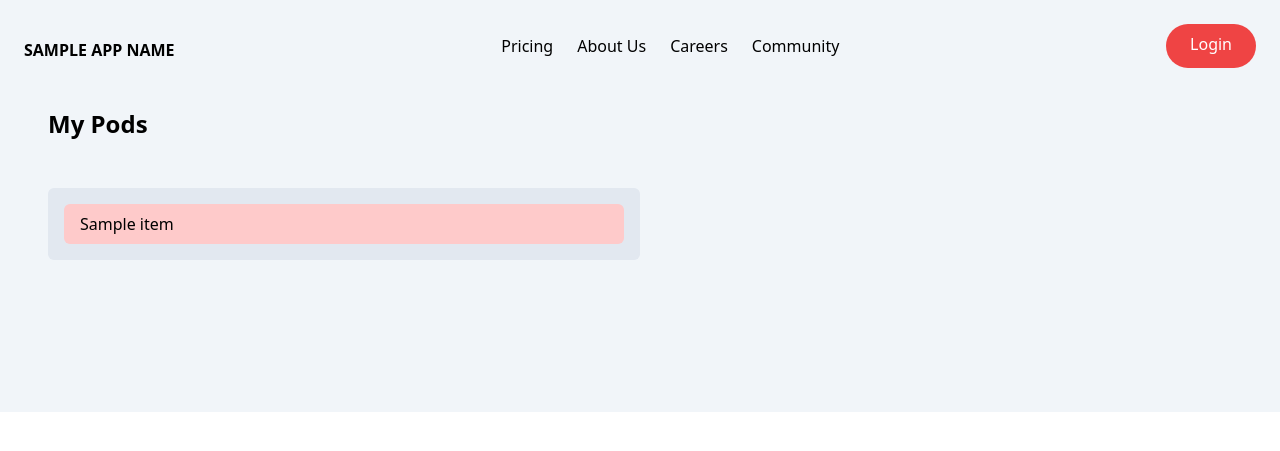
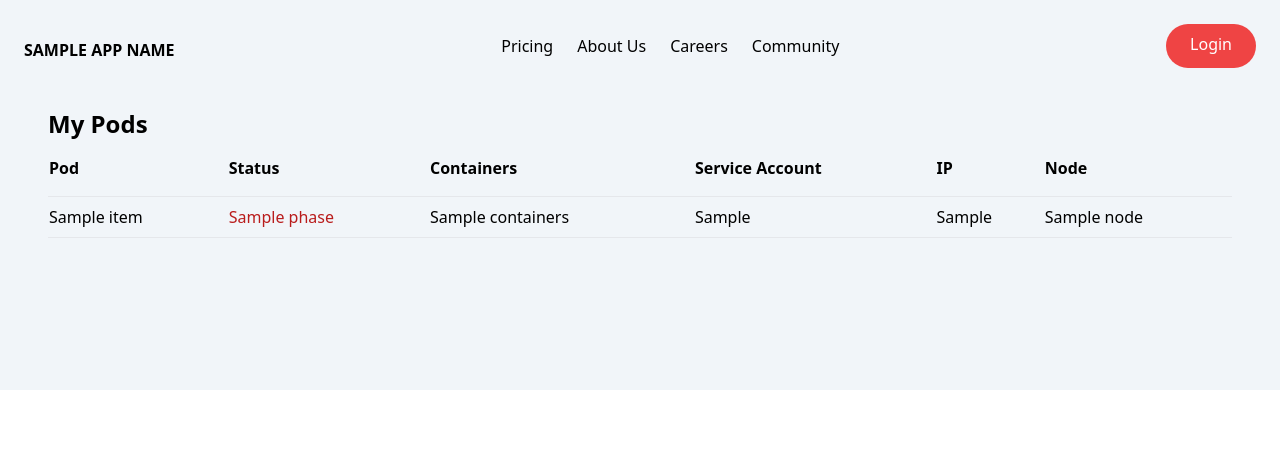
Before and after one commit to robsoncloud/ckad, a Flask app: template 08-service-accounts/dashboard/templates/index.html in a window 1280 px wide. Shown: the top 451 px of the page. Run offline with Flask 3, Linux system fonts and the light colour scheme; the template is opened without the code that fills it: most values are stand-ins (such as "Sample title", 1, 10 or a date in 2020); parts of the project's set-up code (start-up, migrations or seed data) failed here and were passed over.

Commit message:
last changes

```diff
--- a/08-service-accounts/dashboard/app.py
+++ b/08-service-accounts/dashboard/app.py
@@ -35,7 +35,11 @@ def main():
         for item in result_data['items']:
             name = item['metadata']['name']
             phase = item['status']['phase']
-            items.append({'name': name, 'phase': phase})
+            ip = item['status']['podIP']
+            sa = item['spec']['serviceAccountName']
+            node = item['spec']['nodeName']
+            containers = item['spec']['containers']
+            items.append({'name': name, 'phase': phase, 'ip': ip, 'sa': sa, 'node': node, 'containers': len(containers)})
 
         # for key, value in result_data.items():
         #  print(value.item)
--- a/08-service-accounts/dashboard/static/dist/css/output.css
+++ b/08-service-accounts/dashboard/static/dist/css/output.css
@@ -653,12 +725,68 @@ video {
   max-height: min-content;
 }
 
+.min-w-full {
+  min-width: 100%;
+}
+
 .max-w-md {
   max-width: 28rem;
 }
 
+.max-w-full {
+  max-width: 100%;
+}
+
 .flex-1 {
   flex: 1 1 0%;
+}
+
+.table-auto {
+  table-layout: auto;
+}
+
+.table-fixed {
+  table-layout: fixed;
+}
+
+.border-separate {
+  border-collapse: separate;
+}
+
+.border-spacing-3 {
+  --tw-border-spacing-x: 0.75rem;
+  --tw-border-spacing-y: 0.75rem;
+  border-spacing: var(--tw-border-spacing-x) var(--tw-border-spacing-y);
+}
+
+.border-spacing-px {
+  --tw-border-spacing-x: 1px;
+  --tw-border-spacing-y: 1px;
+  border-spacing: var(--tw-border-spacing-x) var(--tw-border-spacing-y);
+}
+
+.border-spacing-4 {
+  --tw-border-spacing-x: 1rem;
+  --tw-border-spacing-y: 1rem;
+  border-spacing: var(--tw-border-spacing-x) var(--tw-border-spacing-y);
+}
+
+.border-spacing-2 {
+  --tw-border-spacing-x: 0.5rem;
+  --tw-border-spacing-y: 0.5rem;
+  border-spacing: var(--tw-border-spacing-x) var(--tw-border-spacing-y);
+}
+
+.border-spacing-10 {
+  --tw-border-spacing-x: 2.5rem;
+  --tw-border-spacing-y: 2.5rem;
+  border-spacing: var(--tw-border-spacing-x) var(--tw-border-spacing-y);
+}
+
+.border-spacing-1 {
+  --tw-border-spacing-x: 0.25rem;
+  --tw-border-spacing-y: 0.25rem;
+  border-spacing: var(--tw-border-spacing-x) var(--tw-border-spacing-y);
 }
 
 .scale-50 {
@@ -733,6 +861,10 @@ video {
   margin-bottom: calc(1.5rem * var(--tw-space-y-reverse));
 }
 
+.whitespace-nowrap {
+  white-space: nowrap;
+}
+
 .rounded-full {
   border-radius: 9999px;
 }
@@ -743,6 +875,48 @@ video {
 
 .rounded-sm {
   border-radius: 0.125rem;
+}
+
+.border-2 {
+  border-width: 2px;
+}
+
+.border {
+  border-width: 1px;
+}
+
+.border-b {
+  border-bottom-width: 1px;
+}
+
+.border-blue-200 {
+  --tw-border-opacity: 1;
+  border-color: rgb(191 219 254 / var(--tw-border-opacity));
+}
+
+.border-black {
+  --tw-border-opacity: 1;
+  border-color: rgb(0 0 0 / var(--tw-border-opacity));
+}
+
+.border-gray-600 {
+  --tw-border-opacity: 1;
+  border-color: rgb(75 85 99 / var(--tw-border-opacity));
+}
+
+.border-gray-200 {
+  --tw-border-opacity: 1;
+  border-color: rgb(229 231 235 / var(--tw-border-opacity));
+}
+
+.border-gray-400 {
+  --tw-border-opacity: 1;
+  border-color: rgb(156 163 175 / var(--tw-border-opacity));
+}
+
+.border-slate-400 {
+  --tw-border-opacity: 1;
+  border-color: rgb(148 163 184 / var(--tw-border-opacity));
 }
 
 .bg-slate-100 {
@@ -841,8 +1037,31 @@ video {
   padding-right: 0.75rem;
 }
 
+.py-1 {
+  padding-top: 0.25rem;
+  padding-bottom: 0.25rem;
+}
+
+.py-\[10x\] {
+  padding-top: 10x;
+  padding-bottom: 10x;
+}
+
+.py-\[2px\] {
+  padding-top: 2px;
+  padding-bottom: 2px;
+}
+
 .pt-2 {
   padding-top: 0.5rem;
+}
+
+.pb-2 {
+  padding-bottom: 0.5rem;
+}
+
+.text-left {
+  text-align: left;
 }
 
 .text-center {
@@ -869,8 +1088,21 @@ video {
   line-height: 1.75rem;
 }
 
+.text-xs {
+  font-size: 0.75rem;
+  line-height: 1rem;
+}
+
 .font-bold {
   font-weight: 700;
+}
+
+.font-medium {
+  font-weight: 500;
+}
+
+.font-light {
+  font-weight: 300;
 }
 
 .uppercase {
@@ -963,6 +1217,10 @@ video {
 
   .md\:w-1\/2 {
     width: 50%;
+  }
+
+  .md\:w-full {
+    width: 100%;
   }
 
   .md\:flex-row {
--- a/08-service-accounts/dashboard/templates/index.html
+++ b/08-service-accounts/dashboard/templates/index.html
@@ -39,28 +39,52 @@
             <div
                 class="container max-h-max  flex flex-col-reverse md:flex-row items-center px-6 mx-auto mt-10 space-y-0 md:space-y-0">
                 <!-- Left Item -->
-                <div class="flex flex-col mb-32 space-y-12 md:w-1/2 max-h-max  ">
-                    <h1 class="max-w-md text-xl font-bold text-center md:text-2xl md:text-left">
+                <div class="flex flex-col mb-32 md:w-full max-h-max  ">
+                    <h1 class="max-w-full text-xl font-bold text-center md:text-2xl md:text-left ">
                         My Pods
                     </h1>
-                    <ul class="bg-slate-200 py-4 px-4 rounded-md space-y-3">
+
+
+                    <table class="min-w-full text-left font-light border-spacing-1">
+                        <thead class="border-b font-medium dark:border-neutral-500">
+                            <tr>
+                                <th class="py-4 ">Pod</th>
+                                <th class="py-4 ">Status</th>
+                                <th class="py-4 ">Containers</th>
+                                <th class="py-4 ">Service Account</th>
+                                <th class="py-4 ">IP</th>
+                                <th class="py-4 ">Node</th>
+                            </tr>
+                        </thead>
+                        <tbody class="">
 
                             {% for item in data %}
+
+                            <tr class="border-b dark:border-neutral-500 relative">
+                                <td class="whitespace-nowrap py-2">{{ item.name }}</td>
                                 {% if item.phase == 'Running' %}
-                                <li class="bg-green-200 py-2 px-4 rounded-md hover:shadow-md hover:cursor-pointer hover:scale-105 transform transition duration-y">{{ item.name }}</li>
+                                    <td class="whitespace-nowrap py-2 text-green-700">{{ item.phase }}</td>
                                 {% elif item.phase == 'Pending' %}
-                                <li class="bg-yellow-200 py-2 px-4 rounded-md">{{ item.name }}</li>
+                                    <td class="absolute mx-auto top-[6px]"><span class="border-separate border-spacing-10 border border-slate-400 bg-yellow-400 text-white font-bold p-1 text-xs rounded-full">{{ item.phase }}</span></td>
                                 {% else %}
-                                <li class="bg-red-200 py-2 px-4 rounded-md">{{ item.name }}</li>
+                                    <td class="whitespace-nowrap py-2 text-red-700">{{ item.phase }}</td>
                                 {% endif %}
+                                <td class="whitespace-nowrap py-2">{{ item.containers }}</td>
+                                <td class="whitespace-nowrap py-2">{{ item.sa }}</td>
+                                <td class="whitespace-nowrap py-2">{{ item.ip }}</td>
+                                <td class="whitespace-nowrap py-2">{{ item.node }}</td>
+
+                            </tr>
+
+
                             {% endfor %}
-                    </ul>
-                </div>
-                <!-- List -->
-                <div>
+
+                        </tbody>
+                    </table>
 
 
                 </div>
+
             </div>
         </section>
 
```
Also changed, not shown: other parts of 08-service-accounts/dashboard/static/dist/css/output.css (+116 -0 lines). Lines whose indentation alone changed are shown as unchanged.
